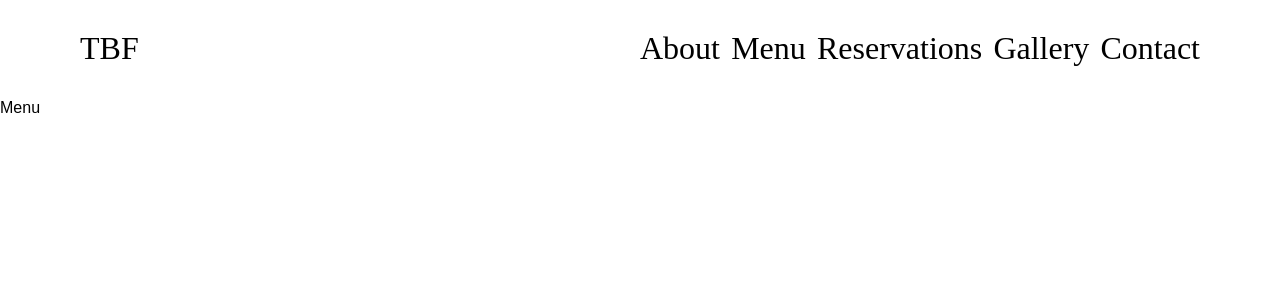
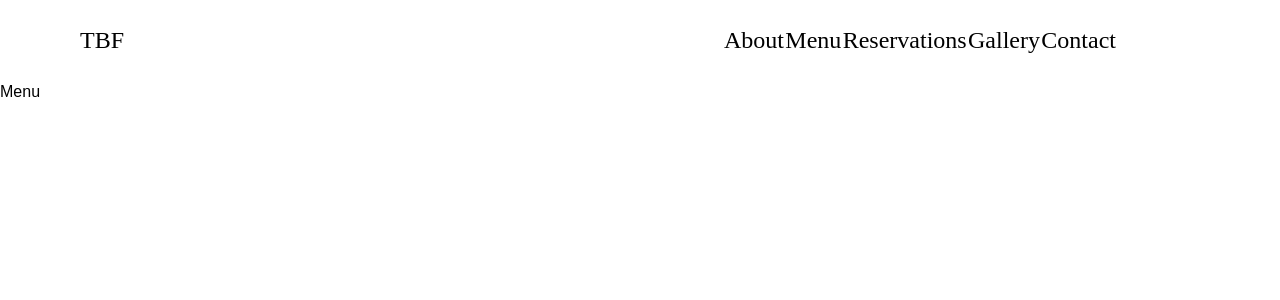
Before and after one commit to burtonmars/the-black-fig, a Next.js app: page /menu in a window 1280 px wide. Shown: the top 300 px of the page. Built offline with nearby package versions, Linux system fonts and the light colour scheme.

Commit message:
reservation and email forms template/styling (non functional)

```diff
--- a/pages/contact.tsx
+++ b/pages/contact.tsx
@@ -2,17 +2,31 @@ import React from 'react'
 
 import styles from '../styles/contact/Contact.module.css';
 import Navbar from '@/components/navbar';
+import MapWidget from '@/components/map-widget';
+import Reservation from '@/components/reservation';
+import EmailUs from '@/components/email-us';
 
 function Contact() {
   return (
-    <div>
-        <div className='home__navbar-container'>
-            <Navbar />
+    <>
+      <div className={styles.contact__navbarContainer}>
+        <Navbar />
+      </div>
+      <div className={styles.contact__container}>
+        <div className={styles.contact__backgroundImg}>
+            <div className={styles.contact__backgroundTint}></div>
         </div>
-        <div>
-            Contact
+        <div className={styles.contact__formContainer}>
+          <Reservation />
+          <EmailUs />
         </div>
-    </div>
+        <div className={styles.contact__mapWidgetContainer_outer}>
+          <div className={styles.contact__mapWidgetContainer_inner}>
+            <MapWidget />
+          </div>
+        </div>
+      </div>
+    </>
   )
 }
 
--- a/styles/contact/Contact.modules.css
+++ /dev/null
@@ -1 +0,0 @@
-/*# sourceMappingURL=Contact.modules.css.map */
--- a/styles/navbar/Navbar.module.css
+++ b/styles/navbar/Navbar.module.css
@@ -3,9 +3,9 @@
   align-items: center;
   justify-content: space-between;
   padding: 0 5rem 0 5rem;
-  height: 12vh;
+  height: 10vh;
   font-family: var(--font-family-header);
-  font-size: 2rem;
+  font-size: 1.5rem;
 }
 
 .navbar__logo {
@@ -17,7 +17,7 @@
 
 .navbar__navbar {
   height: 100%;
-  width: 50%;
+  width: 35%;
   display: flex;
   align-items: center;
   justify-content: space-between;
--- a/styles/navbar/Navbar.module.scss
+++ b/styles/navbar/Navbar.module.scss
@@ -3,9 +3,9 @@
     align-items: center;
     justify-content: space-between;
     padding: 0 5rem 0 5rem;
-    height: 12vh;
+    height: 10vh;
     font-family: var(--font-family-header);
-    font-size: 2rem;
+    font-size: 1.5rem;
 }
 
 .navbar__logo {
@@ -17,7 +17,7 @@
 
 .navbar__navbar {
     height: 100%;
-    width: 50%;
+    width: 35%;
     display: flex;
     align-items: center;
     justify-content: space-between;
```
Also changed, not shown: styles/contact/Contact.modules.scss (deleted), 2 other files (tests, documents, lock files or other folders).
